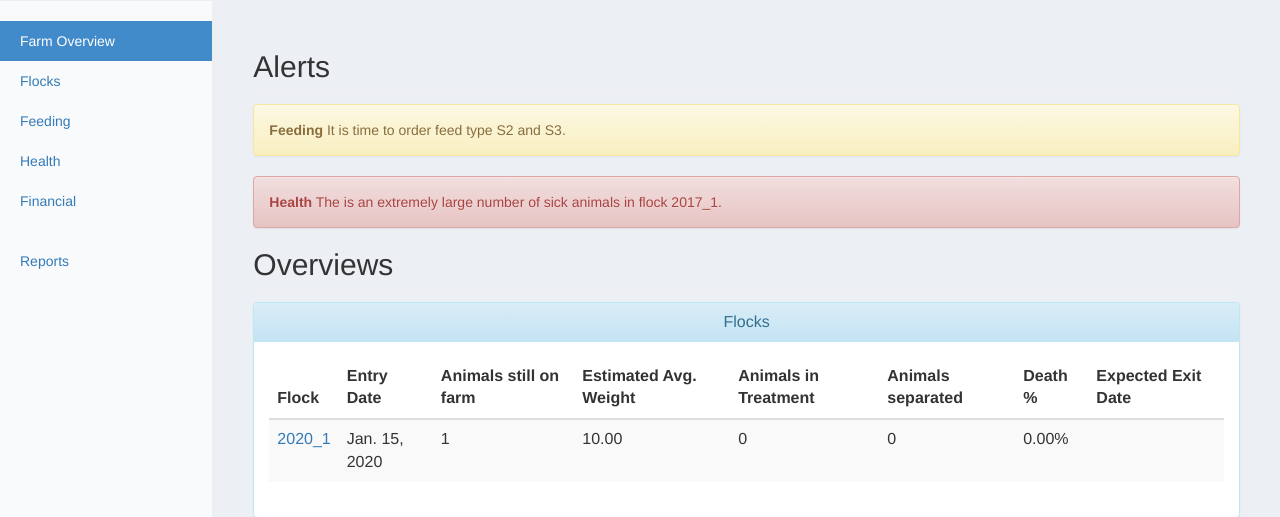
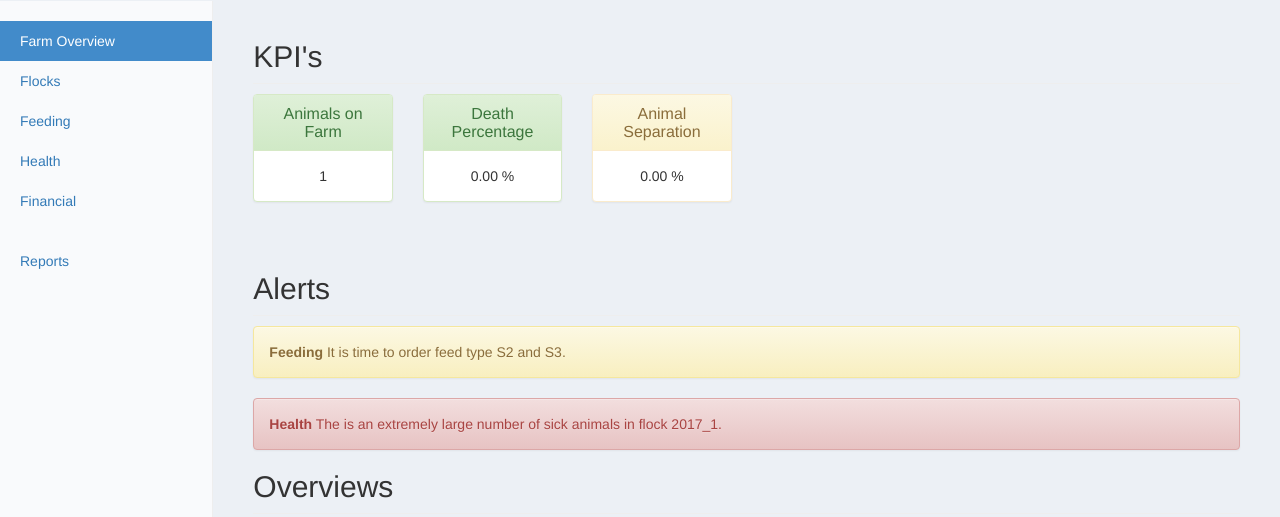
Before and after one commit to forcaeluz/ventania-suinos, a Django app: page / in a window 1280 px wide. Shown: the part 50-567 px from the top of the page. Run offline with Django 3.2, Linux system fonts and the light colour scheme; a user stored in the database is signed in; tables that the repository leaves empty hold one stand-in row (values such as "Sample post"); some libraries are stand-ins or nearby versions.

Commit message:
Updating index page of the farm.

```diff
--- a/farm/templates/farm/index.html
+++ b/farm/templates/farm/index.html
@@ -5,6 +5,7 @@
 
 {% block page_header %}{% trans 'Farm Overview' %}{% endblock %}
 {% block main_content %}
+    <h2 class="sub-header">KPI's</h2>
     <div class="row placeholders">
         {% for kpi in kpis %}
             {% include 'farm/kpi.html' with kpi=kpi %}
--- a/farm/templates/farm/kpi.html
+++ b/farm/templates/farm/kpi.html
@@ -1,10 +1,10 @@
 <div class="col-xs-4 col-sm-2 placeholder">
-    <div class="panel {{ kpi.class }}">
+    <div class="panel panel-{{ kpi.kpi_class }}">
         <div class="panel-heading">
             <h3 class="panel-title">{{ kpi.title }}</h3>
         </div>
         <div class="panel-body kpi-body">
-            {{ kpi.value }}
+            {{ kpi.value }} {{ kpi.unit }}
         </div>
     </div>
 </div>
--- a/farm/urls.py
+++ b/farm/urls.py
@@ -1,8 +1,9 @@
 from django.conf.urls import url
+from django.contrib.auth.decorators import login_required, permission_required
 
-from . import views
+from .views import FarmIndexView
 
 app_name = 'farm'
 urlpatterns = [
-    url(r'^$', views.index, name='index'),
+    url(r'^$', login_required(FarmIndexView.as_view()), name='index'),
 ]
--- a/farm/views.py
+++ b/farm/views.py
@@ -1,23 +1,77 @@
 from django.shortcuts import render
-from feeding.models import FeedType
-from flocks.models import Flock
-from statistics import mean
-from django.contrib.auth.decorators import login_required
+from django.views.generic import TemplateView
 
 
-@login_required
-def index(request):
-    feeding_types = FeedType.objects.all()
-    flocks = [obj for obj in Flock.objects.all() if obj.number_of_living_animals > 0]
-    if len(flocks) == 0 or feeding_types.count() == 0:
-        return render(request, 'farm/welcome.html')
+from feeding.models import FeedType
+from flocks.models import Flock, AnimalSeparation, AnimalExits
 
-    n_animals = sum([flock.number_of_living_animals for flock in flocks])
-    death_perc = mean([flock.death_percentage for flock in flocks])
-    params = {
-        'flocks': flocks,
-        'feed_types': feeding_types,
-        'n_animals': n_animals,
-        'death_perc': death_perc,
-    }
-    return render(request, 'farm/index.html', params)
+from statistics import mean
+from datetime import datetime, timedelta
+
+
+class FarmKpi:
+    def __init__(self, kpi_class, title, value, unit):
+        self.kpi_class = kpi_class
+        self.title = title
+        self.value = value
+        self.unit = unit
+
+
+class FarmIndexView(TemplateView):
+    template_name = "farm/index.html"
+
+    def get_context_data(self, **kwargs):
+        context = super(FarmIndexView, self).get_context_data(**kwargs)
+        context['flocks'] = [obj for obj in Flock.objects.all() if obj.number_of_living_animals > 0]
+        context['separations'] = [obj for obj in AnimalSeparation.objects.all() if obj.active]
+        context['feed_types'] = FeedType.objects.all()
+        context['kpis'] = self.generate_kpi_data()
+        return context
+
+    def generate_kpi_data(self):
+        kpi_list = []
+        kpi_list.extend(self.generate_flock_kpis())
+        kpi_list.extend(self.generate_historic_kpis())
+        return kpi_list
+
+    def generate_flock_kpis(self):
+        """
+        Generates the FarmKpi for the flocks currently in the farm.
+        :return:
+        """
+        current_flocks = [obj for obj in Flock.objects.all() if obj.number_of_living_animals > 0]
+        active_separations = [obj for obj in AnimalSeparation.objects.all() if obj.active]
+        number_of_living_animals = sum([obj.number_of_living_animals for obj in current_flocks])
+        number_of_animals = sum([obj.number_of_animals for obj in current_flocks])
+        number_of_dead_animals = sum([obj.animaldeath_set.count() for obj in current_flocks])
+        death_perc = number_of_dead_animals / number_of_animals * 100
+        number_of_separated_animals = len(active_separations)
+
+        separation_percentage = number_of_separated_animals / number_of_animals * 100
+        kpi_nof_animals = FarmKpi('success', 'Animals on Farm', number_of_living_animals, '')
+        kpi_death_perc = FarmKpi('danger', 'Death Percentage', '%.2f' % death_perc, '%')
+        if death_perc < 2:
+            kpi_death_perc.kpi_class = 'success'
+        elif death_perc < 5:
+            kpi_death_perc.kpi_class = 'warning'
+
+        kpi_separation = FarmKpi('warning', 'Animal Separation', '%.2f' % separation_percentage, '%')
+
+        return [kpi_nof_animals, kpi_death_perc, kpi_separation]
+
+    def generate_historic_kpis(self):
+        considering_from = datetime.today() - timedelta(days=365)
+        flocks_exited_past_year = AnimalExits.objects.filter(flock__animalexits__date__gt=considering_from)
+        if not flocks_exited_past_year:
+            return []
+
+        number_of_animals = sum([obj.number_of_animals for obj in flocks_exited_past_year])
+        weighted_grow_rate = mean([obj.grow_rate * obj.number_of_animals for obj in flocks_exited_past_year])
+        grow_rate = weighted_grow_rate / number_of_animals
+        kpi_grow_rate = FarmKpi('success', 'Grow Rate', '%.2f' % grow_rate, 'kg/day')
+        if grow_rate < 0.700:
+            kpi_grow_rate.kpi_class = 'danger'
+        elif grow_rate < 0.850:
+            kpi_grow_rate.kpi_class = 'warning'
+
+        return [kpi_grow_rate]
```
